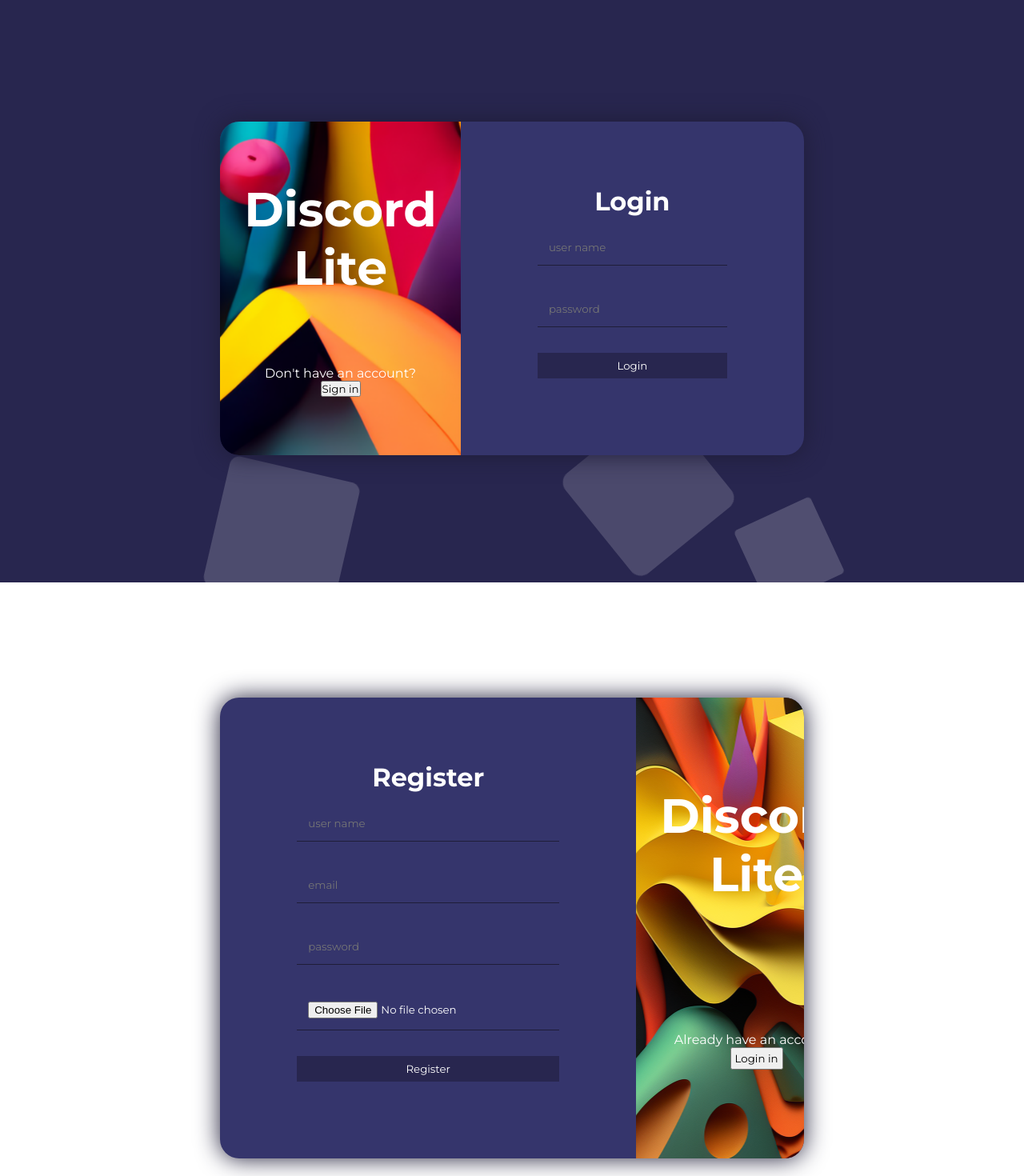
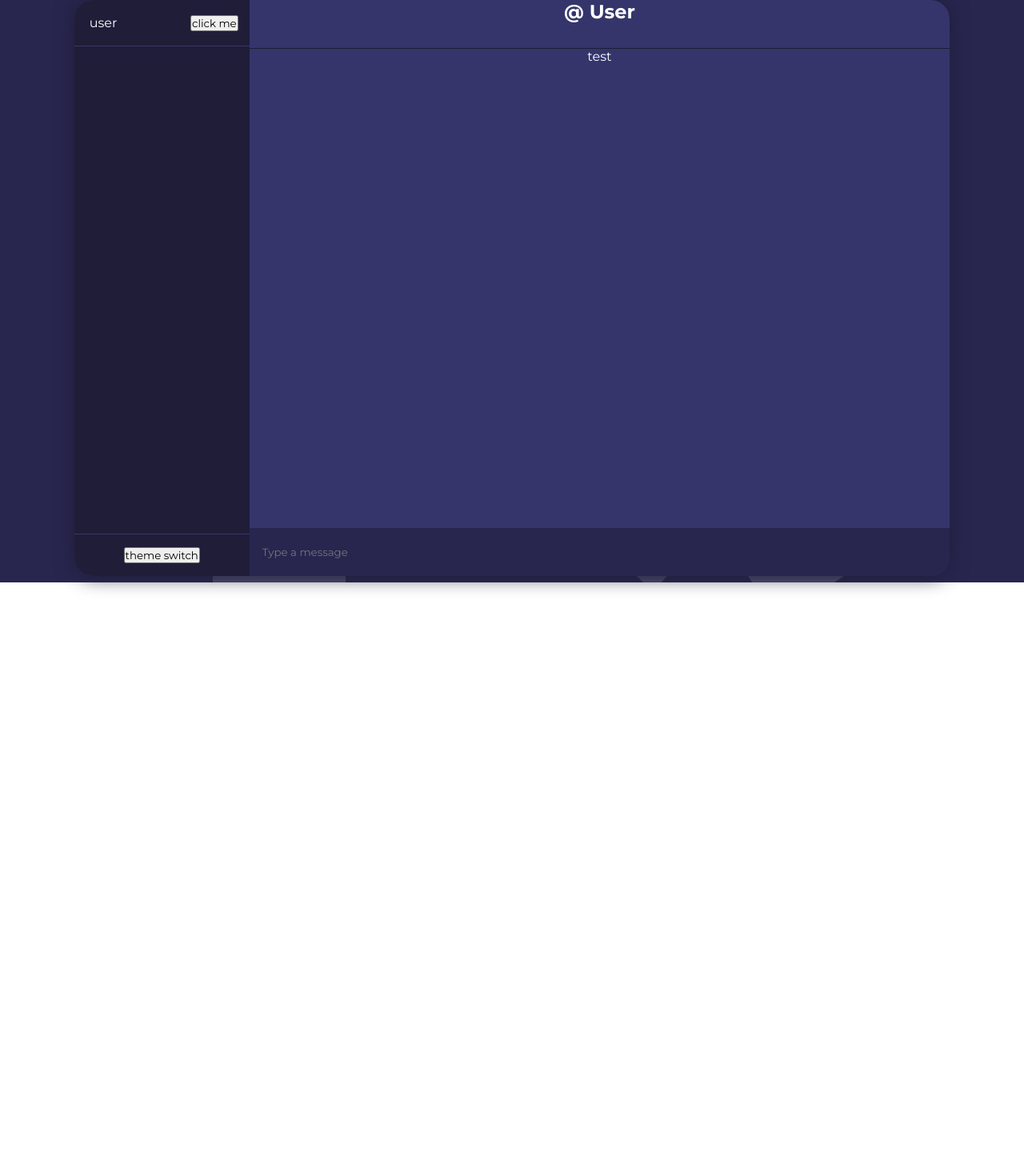
Before and after one commit to KattachaithanyaKumar/discord-clone-react, a React (Vite) app: page / in a window 1280 px wide. Shown: the part 72-1542 px from the top of the page at 80% size. After the commit the page ends 864 px from the top, so only its background shows below. Built offline with nearby package versions, Linux system fonts and the light colour scheme.

Commit message:
login and register page button css update

```diff
--- a/src/App.jsx
+++ b/src/App.jsx
@@ -11,9 +11,9 @@ const App = () => {
   return (
     <div className="app">
       <Background />
-      <Login />
-      <Register />
-      {/* <Home /> */}
+      {/* <Login /> */}
+      {/* <Register /> */}
+      <Home />
     </div>
   );
 };
--- a/src/Pages/Login/login.css
+++ b/src/Pages/Login/login.css
@@ -7,7 +7,7 @@
 }
 
 .login-box {
-  width: 60%;
+  width: 50%;
   /* height: 60vh; */
   background-color: var(--grey);
   display: flex;
@@ -67,3 +67,17 @@
 .login-right > form > button:hover {
   background-color: var(--hover);
 }
+
+.login-left > span > button {
+  padding: 8px;
+  background-color: var(--black);
+  outline: none;
+  border: none;
+  cursor: pointer;
+  color: white;
+  box-shadow: 0px 0px 12px var(--dark);
+}
+
+.login-left > span > button:hover {
+  background-color: var(--hover);
+}
--- a/src/Pages/Register/Register.jsx
+++ b/src/Pages/Register/Register.jsx
@@ -18,7 +18,7 @@ const Register = () => {
         <div className="reg-right">
           <h1>Discord Lite</h1>
           <span>
-            Already have an account? <button>Login in</button>
+            Already have an account? <button>Login</button>
           </span>
         </div>
       </div>
--- a/src/Pages/Register/register.css
+++ b/src/Pages/Register/register.css
@@ -7,7 +7,7 @@
 }
 
 .reg-box {
-  width: 60%;
+  width: 50%;
   background-color: var(--grey);
   display: flex;
   border-radius: 24px;
@@ -68,5 +68,15 @@
 }
 
 .reg-right > span > button {
-  padding: 4px;
+  padding: 8px;
+  background-color: var(--black);
+  outline: none;
+  border: none;
+  cursor: pointer;
+  color: white;
+  box-shadow: 0px 0px 12px var(--dark);
 }
+
+.reg-right > span > button:hover {
+  background-color: var(--hover);
+}
```
